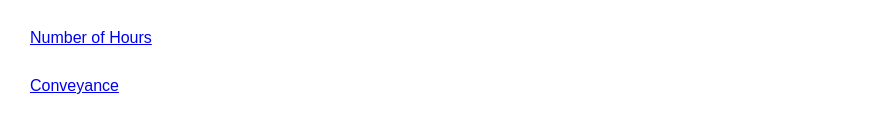
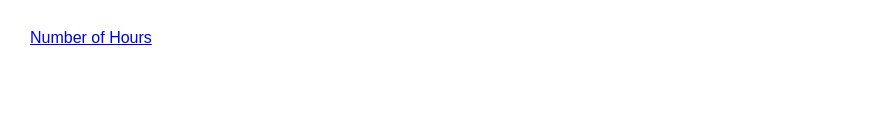
Before and after one commit to mahita2104/Faculty-Billing-System, a React (Vite) app: page / in a window 1280 px wide. Shown: the part 303-436 px from the top of the page, without its empty margins (0-873 px from the left). Built offline with nearby package versions, Linux system fonts and the light colour scheme.

Commit message:
Update Sidebar.tsx

```diff
--- a/src/components/Sidebar.tsx
+++ b/src/components/Sidebar.tsx
@@ -12,7 +12,7 @@ const Sidebar: React.FC<SidebarProps> = ({ setActiveTab }) => {
     <div className="sidebar">
       <ul>
         <li onClick={() => setActiveTab("evaluation")}>
-          <Link to="/">My Details</Link>
+          <Link to="/home">My Details</Link>
         </li>
         <li onClick={() => setActiveTab("evaluation")}>
           <Link to="/evaluation">Evaluation</Link>
@@ -24,10 +24,7 @@ const Sidebar: React.FC<SidebarProps> = ({ setActiveTab }) => {
           <Link to="/questionPaper">Question Paper</Link>
         </li>
         <li onClick={() => setActiveTab("hours")}>
-          <Link to="/hours">Number of Hours</Link>
-        </li>
-        <li onClick={() => setActiveTab("conveyance")}>
-          <Link to="/conveyance">Conveyance</Link>
+          <Link to="/noofhours">Number of Hours</Link>
         </li>
       </ul>
     </div>
```
